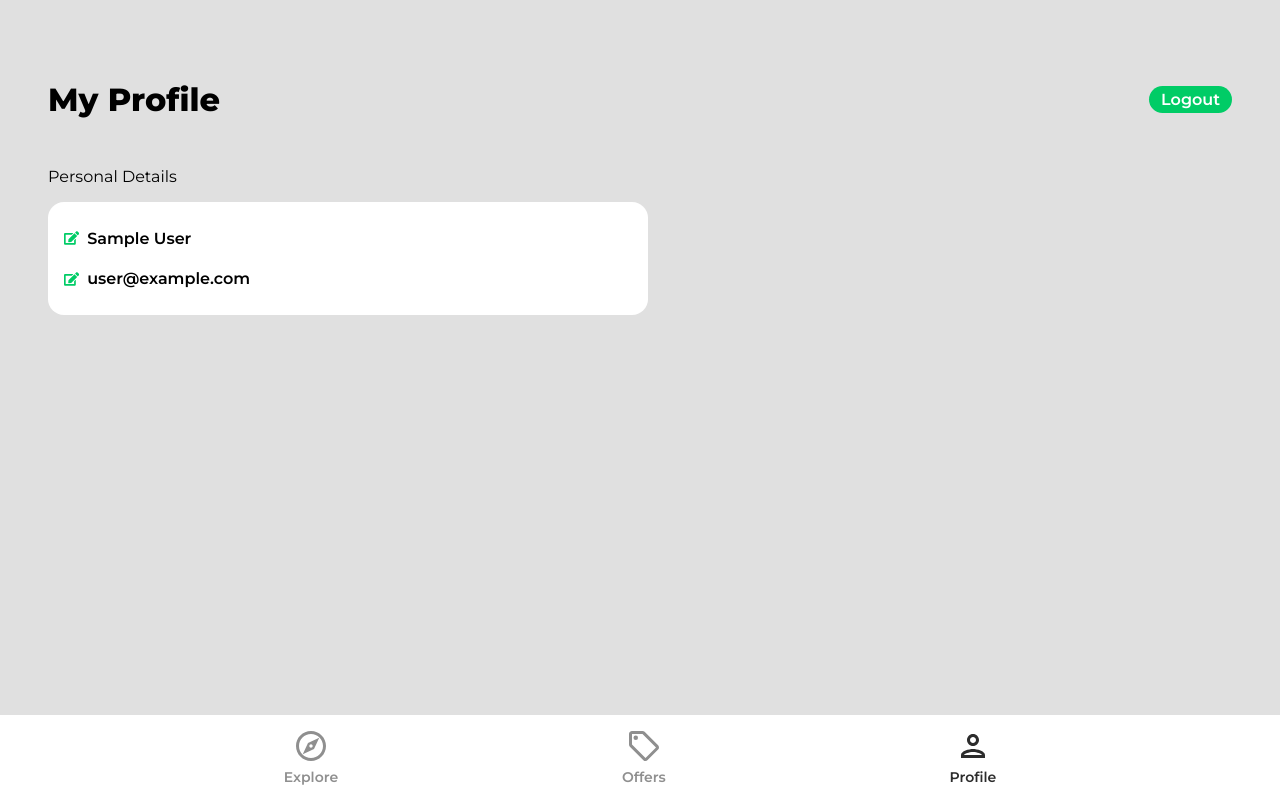
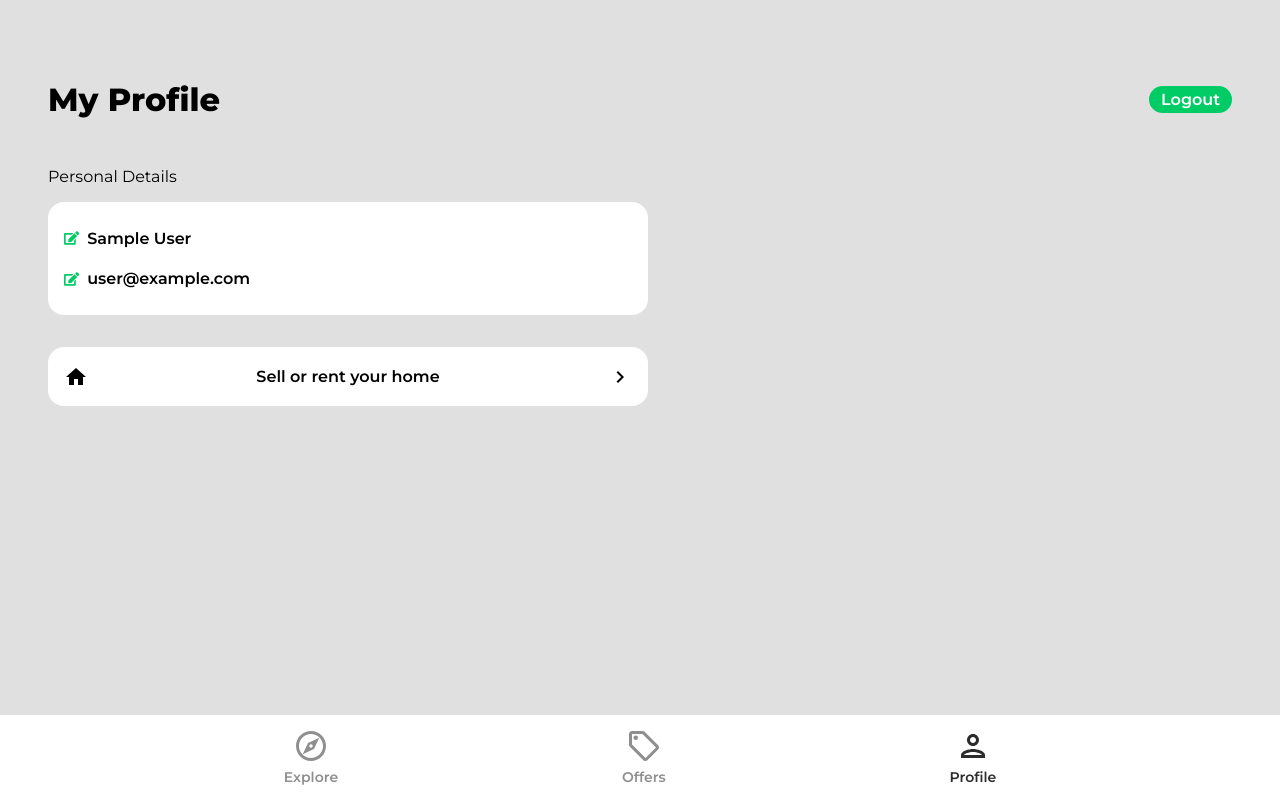
Before and after one commit to michael-rodriguez22/COURSE-react-front-to-back-2022, a React (Create React App) app in the folder house-marketplace/: page /profile in a window 1280 px wide. Built offline with nearby package versions, Linux system fonts and the light colour scheme; no server answers; sample sign-in values are in the browser's storage.

Commit message:
add link to CreateListing page on Profile page

```diff
--- a/house-marketplace/src/App.js
+++ b/house-marketplace/src/App.js
@@ -5,6 +5,7 @@ import Navbar from "./components/Navbar"
 import PrivateRoute from "./components/PrivateRoute"
 import {
   Category,
+  CreateListing,
   Explore,
   Offers,
   Profile,
@@ -27,6 +28,7 @@ function App() {
           <Route path="/sign-in" element={<SignIn />} />
           <Route path="/sign-up" element={<SignUp />} />
           <Route path="/forgot-password" element={<ForgotPassword />} />
+          <Route path="/create-listing" element={<CreateListing />} />
         </Routes>
         <Navbar />
       </Router>
--- a/house-marketplace/src/assets/svg/index.js
+++ b/house-marketplace/src/assets/svg/index.js
@@ -14,7 +14,7 @@ import { ReactComponent as PersonIcon } from "./personIcon.svg"
 import { ReactComponent as PersonOutlineIcon } from "./personOutlineIcon.svg"
 import { ReactComponent as ShareIcon } from "./shareIcon.svg"
 import { ReactComponent as UploadIcon } from "./uploadIcon.svg"
-import VisibilityIconSrc from "./visibilityIcon.svg"
+import visibilityIconSrc from "./visibilityIcon.svg"
 
 export {
   BadgeIcon,
@@ -33,5 +33,5 @@ export {
   PersonOutlineIcon,
   ShareIcon,
   UploadIcon,
-  VisibilityIconSrc,
+  visibilityIconSrc,
 }
--- a/house-marketplace/src/index.css
+++ b/house-marketplace/src/index.css
@@ -698,10 +698,16 @@ button {
   box-shadow: rgba(0, 0, 0, 0.2);
   margin-top: 2rem;
   font-weight: 600;
-  max-width: 500px;
+  max-width: 600px;
   display: flex;
   justify-content: space-between;
   align-items: center;
+  transition: 0.3s;
+}
+
+.createListing:hover {
+  background-color: #00cc66;
+  color: white;
 }
 
 .listingText {
--- /dev/null
+++ b/house-marketplace/src/pages/CreateListing.jsx
@@ -0,0 +1,9 @@
+function CreateListing() {
+  return (
+    <div>
+      <h1>Create</h1>
+    </div>
+  )
+}
+
+export default CreateListing
--- a/house-marketplace/src/pages/Offers.jsx
+++ b/house-marketplace/src/pages/Offers.jsx
@@ -1,5 +1,4 @@
 import { useEffect, useState } from "react"
-import { useParams } from "react-router-dom"
 import {
   collection,
   getDocs,
@@ -16,8 +15,6 @@ import ListingItem from "../components/ListingItem"
 function Offers() {
   const [listings, setListings] = useState(null)
   const [loading, setLoading] = useState(true)
-
-  const params = useParams()
 
   useEffect(() => {
     const fetchListings = async () => {
--- a/house-marketplace/src/pages/Profile.jsx
+++ b/house-marketplace/src/pages/Profile.jsx
@@ -1,4 +1,5 @@
 import { useState } from "react"
+import { Link } from "react-router-dom"
 import {
   getAuth,
   updateProfile,
@@ -9,8 +10,9 @@ import {
 import { updateDoc, doc } from "firebase/firestore"
 import { db } from "../firebase.config"
 import { useNavigate } from "react-router-dom"
+import { toast } from "react-toastify"
 import { FaEdit } from "react-icons/fa"
-import { toast } from "react-toastify"
+import { ArrowRightIcon, HomeIcon } from "../assets/svg"
 
 function Profile() {
   const auth = getAuth()
@@ -186,6 +188,12 @@ function Profile() {
             )}
           </form>
         </div>
+
+        <Link to="/create-listing" className="createListing">
+          <HomeIcon element="p" />
+          <p>Sell or rent your home</p>
+          <ArrowRightIcon />
+        </Link>
       </main>
     </div>
   )
--- a/house-marketplace/src/pages/SignIn.jsx
+++ b/house-marketplace/src/pages/SignIn.jsx
@@ -2,7 +2,7 @@ import { useState } from "react"
 import { Link, useNavigate } from "react-router-dom"
 import { getAuth, signInWithEmailAndPassword } from "firebase/auth"
 import { toast } from "react-toastify"
-import { ArrowRightIcon, VisibilityIconSrc } from "../assets/svg"
+import { ArrowRightIcon, visibilityIconSrc } from "../assets/svg"
 
 function SignIn() {
   const [showPassword, setShowPassword] = useState(false)
@@ -75,7 +75,7 @@ function SignIn() {
               />
               <img
                 className="showPassword"
-                src={VisibilityIconSrc}
+                src={visibilityIconSrc}
                 alt="show password"
                 onClick={() => setShowPassword(prevState => !prevState)}
               />
--- a/house-marketplace/src/pages/SignUp.jsx
+++ b/house-marketplace/src/pages/SignUp.jsx
@@ -8,7 +8,7 @@ import {
 import { setDoc, doc, serverTimestamp } from "firebase/firestore"
 import { db } from "../firebase.config"
 import { toast } from "react-toastify"
-import { ArrowRightIcon, VisibilityIconSrc } from "../assets/svg"
+import { ArrowRightIcon, visibilityIconSrc } from "../assets/svg"
 
 function SignUp() {
   const [showPassword, setShowPassword] = useState(false)
@@ -106,7 +106,7 @@ function SignUp() {
               />
               <img
                 className="showPassword"
-                src={VisibilityIconSrc}
+                src={visibilityIconSrc}
                 alt="show password"
                 onClick={() => setShowPassword(prevState => !prevState)}
               />
--- a/house-marketplace/src/pages/index.js
+++ b/house-marketplace/src/pages/index.js
@@ -1,4 +1,5 @@
 import Category from "./Category"
+import CreateListing from "./CreateListing"
 import Explore from "./Explore"
 import ForgotPassword from "./ForgotPassword"
 import Offers from "./Offers"
@@ -6,4 +7,13 @@ import Profile from "./Profile"
 import SignIn from "./SignIn"
 import SignUp from "./SignUp"
 
-export { Category, Explore, ForgotPassword, Offers, Profile, SignIn, SignUp }
+export {
+  Category,
+  CreateListing,
+  Explore,
+  ForgotPassword,
+  Offers,
+  Profile,
+  SignIn,
+  SignUp,
+}
```
